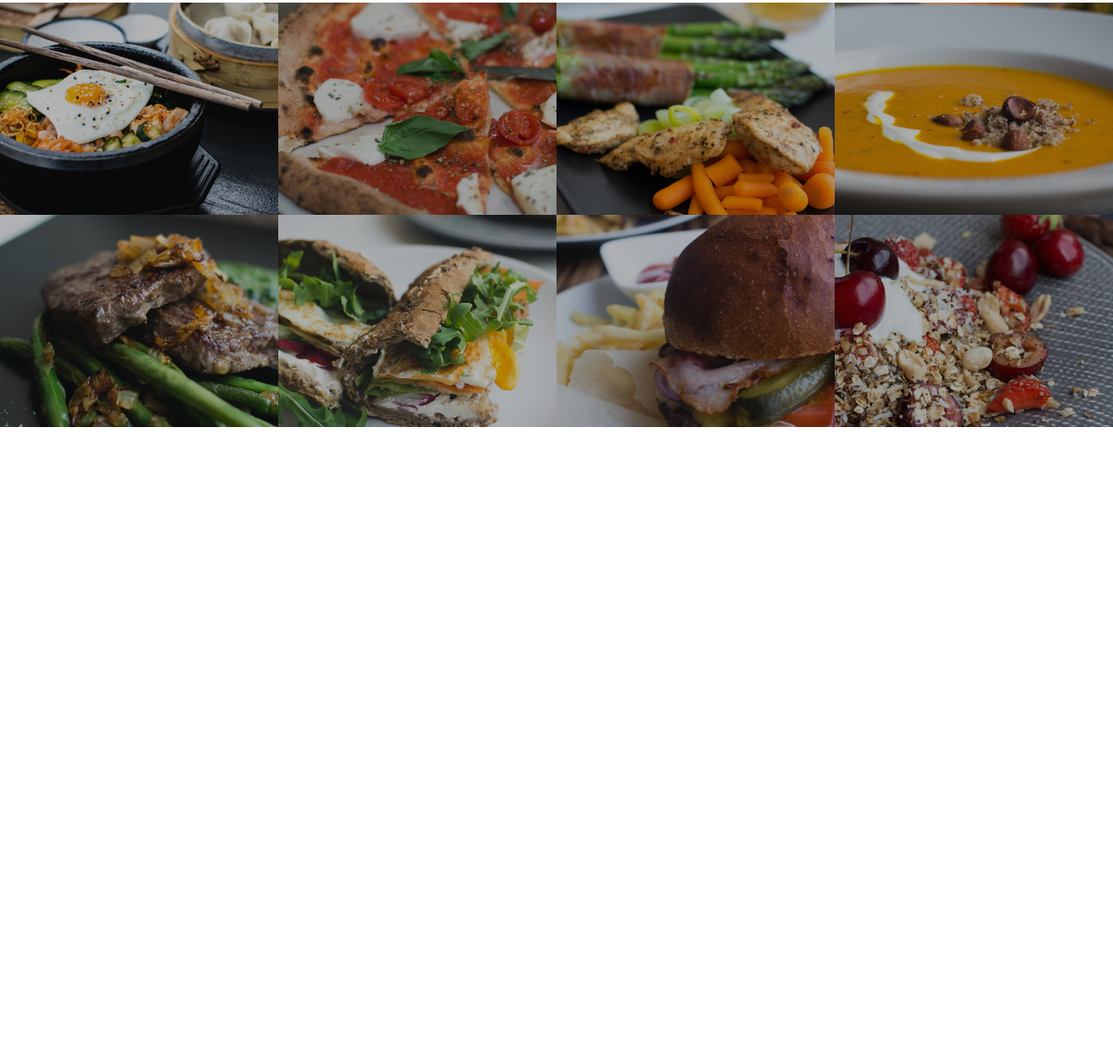
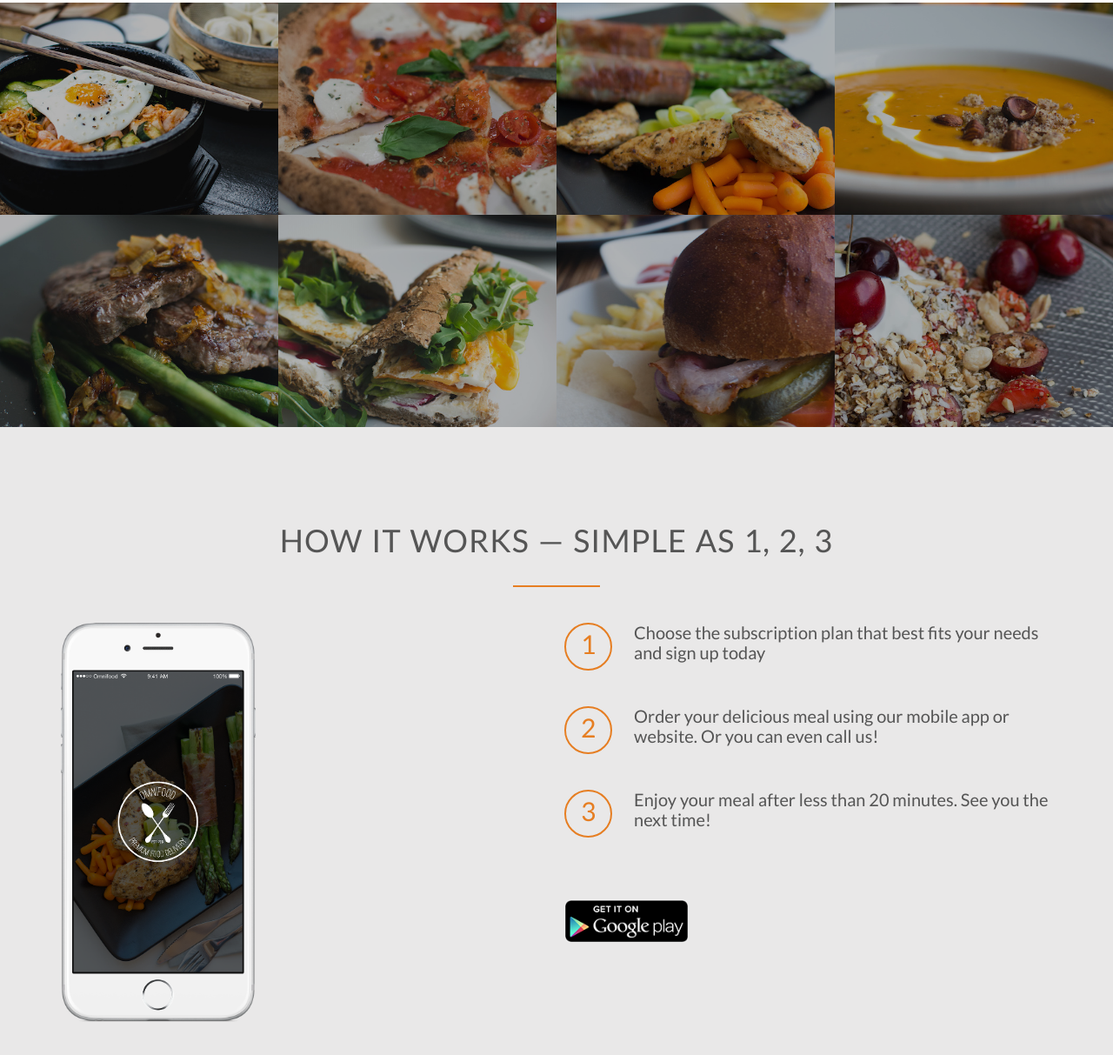
Before and after one commit to sashini-hettiarachchi/Ominifood-website, a plain HTML site: page index.html in a window 1280 px wide. Shown: the part 1478-2691 px from the top of the page at 87% size. Before the commit the page ends 1969 px from the top, so only its background shows below. Drawn offline with nearby package versions, Linux system fonts and the light colour scheme.

Commit message:
Add steps section

```diff
--- a/index.html
+++ b/index.html
@@ -92,7 +92,7 @@
       </div>
     </section>
     <section class="section-meals">
-      <ul class="meals-showcase">
+      <ul class="meals-showcase clearfix">
         <li>
           <figure class="meal-photo">
             <img src="resources/img/1.jpg" alt="meal1" />
@@ -113,6 +113,8 @@
             <img src="resources/img/4.jpg" alt="meal4" />
           </figure>
         </li>
+      </ul>
+      <ul class="meals-showcase clearfix">
         <li>
           <figure class="meal-photo">
             <img src="resources/img/5.jpg" alt="meal5" />
@@ -135,5 +137,44 @@
         </li>
       </ul>
     </section>
+    <section class="section-steps">
+      <div class="row">
+        <h2>How it works &mdash; Simple as 1, 2, 3</h2>
+      </div>
+      <div class="row">
+        <div class="col span-1-of-2">
+          <img
+            src="resources/img/app-iPhone.png"
+            alt="Ominifood app on iphone"
+            class="app-screen"
+          />
+        </div>
+        <div class="col span-1-of-2">
+          <div class="works-steps">
+            <div>1</div>
+            <p>
+              Choose the subscription plan that best fits your needs and sign up
+              today
+            </p>
+          </div>
+          <div class="works-steps">
+            <div>2</div>
+            <p>
+              Order your delicious meal using our mobile app or website. Or you
+              can even call us!
+            </p>
+          </div>
+          <div class="works-steps">
+            <div>3</div>
+            <p>
+              Enjoy your meal after less than 20 minutes. See you the next time!
+            </p>
+          </div>
+          <a href="#" class="btn-app"
+            ><img src="resources/img/download-app-android.png" alt="app store"
+          /></a>
+        </div>
+      </div>
+    </section>
   </body>
 </html>
--- a/resources/css/style.css
+++ b/resources/css/style.css
@@ -16,7 +16,14 @@ html {
   font-size: 20px;
   text-rendering: optimizeLegibility;
 }
-
+.clearfix {zoom :1}
+.clearfix:after {
+  content: '.';
+  clear: both;
+  display: block;
+  height: 0;
+  visibility: hidden;
+}
 /* ----------------------------------------------------- */
 /* COMMON */
 /* ----------------------------------------------------- */
@@ -237,3 +244,53 @@ h3 {
   opacity: 1;
   transform: scale(1.03);
 }
+
+/* ----------------------------------------------------- */
+/* STEPS SECTION */
+/* ----------------------------------------------------- */
+
+.section-steps{
+  background-color: rgb(233, 232, 232);
+}
+
+.steps-box:first-child{
+  text-align: right;
+  padding-right: 3%;
+  margin-top: 30px;
+
+}
+
+.steps-box:last-child{
+  padding-left: 3%;
+  margin-top: 70px;
+}
+
+.app-screen{
+  width: 40%;
+}
+
+.works-steps {
+  margin-bottom: 50px;
+}
+.works-steps:last-of-type{
+  margin-bottom: 80px;
+}
+.works-steps div{
+  color: #e67e22;
+  border: 2px solid #e67e22;
+  display: inline-block;
+  border-radius: 50%;
+  width: 55px;
+  height: 55px;
+  text-align: center;
+  padding: 5px;
+  font-size: 150%;
+  float: left;
+  margin-right: 25px;
+}
+
+.btn-app img {
+  height: 50px;;
+  width: auto;
+  margin-right: 10px;
+}
```
